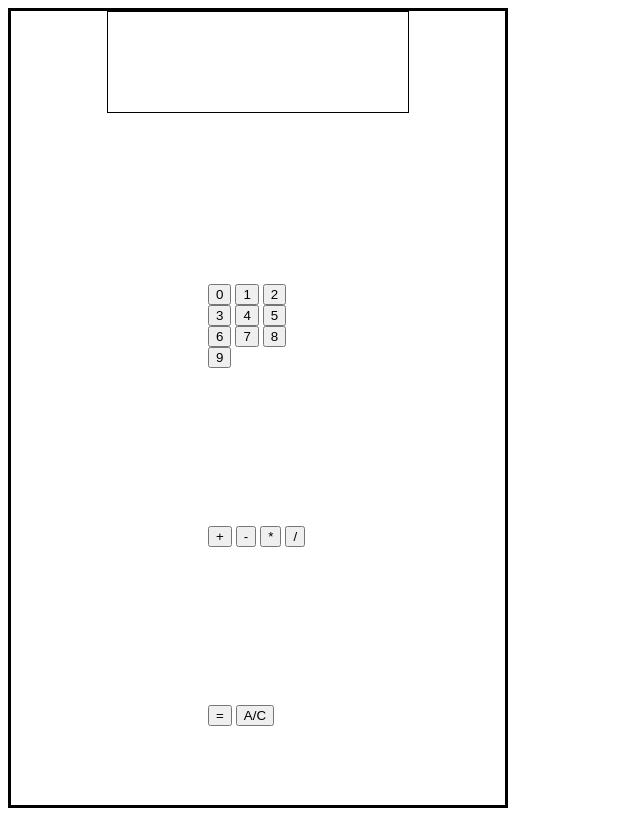
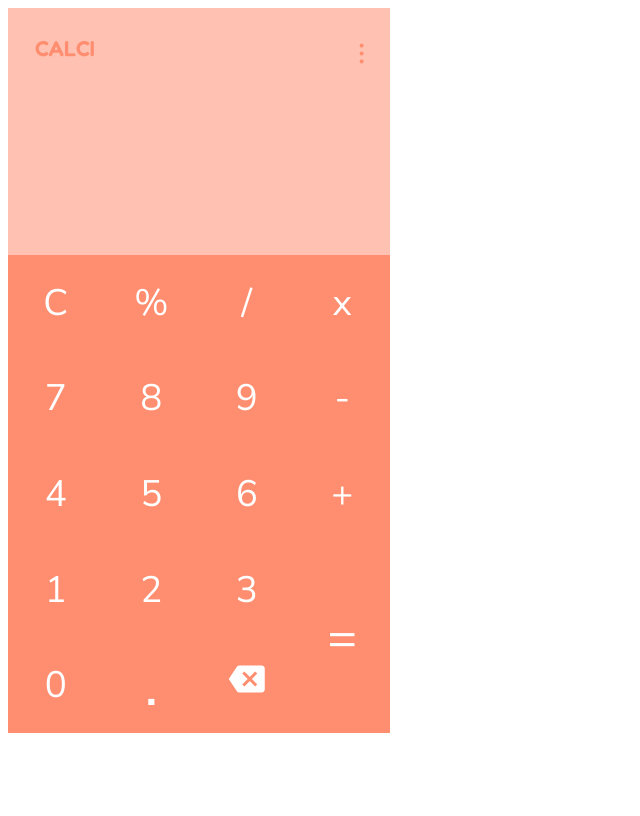
Before and after one commit to nickolas-shtayn/calculator, a plain HTML site: page index.html in a window 1280 px wide. Shown: the whole page, without its empty margins (0-640 px from the left). Drawn offline with Linux system fonts and the light colour scheme.

Commit message:
Implement Figma calculator design

```diff
--- a/index.html
+++ b/index.html
@@ -5,13 +5,19 @@
     <meta name="viewport" content="width=device-width, initial-scale=1.0">
     <title>Calculator</title>
     <link rel="stylesheet" href="style.css">
+    <link href="https://fonts.googleapis.com/icon?family=Material+Icons" rel="stylesheet">
     <script defer src="script.js"></script>
 </head>
 <body>
    <div id="calculator">
-    <div id="display"></div>
+    <div id="display-holder">
+        <div id="logo">
+            <p>CALCI</p>
+            <div>&#xFE19;</div>
+        </div>
+        <div id="display-text"></div>
+    </div>
     <div class="buttons">
-        <div class="numbers">
             <button id="zero">0</button>
             <button id="one">1</button>
             <button id="two">2</button>
@@ -22,16 +28,15 @@
             <button id="seven">7</button>
             <button id="eight">8</button>
             <button id="nine">9</button>
-        </div>
-        <div class="operations">
             <button id="addition">+</button>
             <button id="subtraction">-</button>
-            <button id="multiplication">*</button>
+            <button id="multiplication">x</button>
             <button id="division">/</button>
-        </div>
-        <div id="misc">
             <button id="equals">=</button>
-            <button id="clear">A/C</button>
+            <button id="backspace"><i class="material-icons" style="font-size:36px">backspace</i></button>
+            <button id="clear">C</button>
+            <button id="decimel">.</button>
+            <button id="percentage">%</button>
         </div>
     </div>
    </div>
--- a/script.js
+++ b/script.js
@@ -4,16 +4,65 @@ let userChoices = {
     secondNumber: '',
 }
 
-const numPad = document.querySelector(".numbers")
+const numPad = document.querySelector(".buttons")
 numPad.addEventListener("click", (e) => {
     let target = e.target.textContent;
-    if (userChoices.operation == ''){
-        userChoices.firstNumber += target
+
+    if (!isNaN(target) && target !== ' ') {
+        if (userChoices.operation === '') {
+            userChoices.firstNumber += target;
+        } else {
+            userChoices.secondNumber += target;
+        }
     } else {
-        userChoices.secondNumber += target
+        switch (target) {
+            case '+':
+            case '-':
+            case 'x':
+            case '/':
+                userChoices.operation = target;
+                break;
+            case '=': {
+                let x = Number(userChoices.firstNumber);
+                let y = Number(userChoices.secondNumber);
+                switch(userChoices.operation) {
+                    case '+':
+                        display.textContent = x + y;
+                        break;
+                    case '-':
+                        display.textContent = x - y;
+                        break;
+                    case 'x':
+                        display.textContent = x * y;
+                        break;
+                    case '/':
+                        display.textContent = x / y;
+                        break;
+                }
+            }
+                userChoices.secondNumber = '';
+                userChoices.operation = '';
+                userChoices.firstNumber = display.textContent;
+                return;
+            case 'C':
+                userChoices.firstNumber = '';
+                userChoices.secondNumber = '';
+                userChoices.operation = '';
+                display.textContent = '';
+                return;
+            case 'backspace':
+                if (userChoices.operation === ''){
+                    userChoices.firstNumber = userChoices.firstNumber.slice(0,-1);
+                } else if (userChoices.secondNumber === ''){
+                    userChoices.operation = userChoices.operation.slice(0,-1);
+                } else {
+                    userChoices.secondNumber = userChoices.secondNumber.slice(0,-1);
+                }
+                break;
+        }
     }
     display.textContent = `${userChoices.firstNumber} ${userChoices.operation} ${userChoices.secondNumber}`;
-})
+});
 
 const calculator = document.querySelector("body");
 
@@ -43,20 +92,12 @@ calculator.addEventListener("keydown", (e) => {
 })
 
 
-const operations = document.querySelector(".operations")
-operations.addEventListener("click", (e) => {
+const display = document.querySelector("#display-text");
+
+numPad.addEventListener("click", (e) => {
     let target = e.target.textContent;
-    userChoices.operation = target;
-    display.textContent = `${userChoices.firstNumber} ${userChoices.operation} ${userChoices.secondNumber}`;
-})
-
-const display = document.querySelector("#display");
-
-const misc = document.querySelector("#misc")
-misc.addEventListener("click", (e) => {
-    let target = e.target.textContent;
-    let x;
-    let y;
+    let x = userChoices.firstNumber
+    let y = userChoices.secondNumber
     switch(target) {
         case '=':
             x = Number(userChoices.firstNumber);
@@ -68,7 +109,7 @@ misc.addEventListener("click", (e) => {
                 case '-':
                     display.textContent = x - y;
                     break;
-                case '*':
+                case 'x':
                     display.textContent = x * y;
                     break;
                 case '/':
@@ -79,7 +120,7 @@ misc.addEventListener("click", (e) => {
             userChoices.operation = '';
             userChoices.firstNumber = display.textContent;
             break;
-        case 'A/C':
+        case 'C':
             userChoices.firstNumber = '';
             userChoices.secondNumber = '';
             userChoices.operation = '';
--- a/style.css
+++ b/style.css
@@ -1,24 +1,147 @@
+@import url('https://fonts.googleapis.com/css2?family=Oswald:wght@200..700&display=swap');
+@import url('https://fonts.googleapis.com/css2?family=Nunito+Sans:ital,opsz,wght@0,6..12,200..1000;1,6..12,200..1000&family=Oswald:wght@200..700&display=swap');
+@import url('https://fonts.googleapis.com/css2?family=Fredoka:wght@300..700&family=Nunito+Sans:ital,opsz,wght@0,6..12,200..1000;1,6..12,200..1000&family=Oswald:wght@200..700&display=swap');
+
 #calculator {
     box-sizing: border-box;
     display: flex;
     flex-direction: column;
-    height: 800px;
-    width: 500px;
-    border: 3px solid black;
+    height: 725px;
+    width: 382px;
     justify-content: space-between;
     align-items: center;
+    background-color: #FF8E71;
 }
 
-#display {
-    height: 100px;
-    width: 300px;
-    border: 1px solid black;
+#display-text {
+    display: flex;
+    box-sizing: border-box;
+    justify-content: flex-end;
+    align-items: end;
+    height: 192px;
+    width: 382px;
+    padding-right: 30px;
+    padding-bottom: 26px;
+    background-color: #FFC2B2;
+    font-size: 400%;
+    font-weight: 380;
+    font-family: "Oswald", sans-serif;
+    color: #FF4819;
+}
+
+button {
+    color: white;
+    background-color: #FF8E71;
+    border: 0px;
+    font-size: 230%;
+    font-family: "Nunito Sans", sans-serif;
 }
 
 .buttons {
-    height: 600px;
-    width: 100px;
+    display: grid;
+    grid-template-rows: repeat(5, 95.6px);
+    grid-template-columns: repeat(4, 95.5px);
+}
+
+#logo {
     display: flex;
-    flex-direction: column;
-    justify-content: space-around;
+    flex-direction: row;
+    justify-content: space-between;
+    box-sizing: border-box;
+    height: 55px;
+    padding: 27px;
+    font-family: "Fredoka", sans-serif;
+    font-size: 135%;
+    font-weight: 600;
+    color: #FF8E71;
+    background-color: #FFC2B2;
 }
+
+#logo p {
+    margin-top: 0px;
+}
+
+#logo div {
+   margin-right: -10px;
+   font-size: 110%;
+   font-weight: 900;
+}
+
+#backspace {
+    size: 60%;
+}
+
+#clear {
+    grid-area: 1 / 1 / 2 / 2;
+}
+
+#percentage {
+    grid-area: 1 / 2 / 2 / 3;
+}
+
+#division {
+    grid-area: 1 / 3 / 2 / 4;
+}
+
+#multiplication {
+    grid-area: 1 / 4 / 2 / 4;
+}
+
+#seven {
+    grid-area: 2 / 1 / 3 / 2;
+}
+
+#eight {
+    grid-area: 2 / 2 / 3 / 3;
+}
+
+#nine {
+    grid-area: 2 / 3 / 3 / 4;
+}
+
+#subtraction {
+    grid-area: 2 / 4 / 3 / 4;
+}
+
+#four {
+    grid-area: 3 / 1 / 4 / 1;
+}
+
+#five {
+    grid-area: 3 / 3 / 4 / 2;
+}
+
+#six {
+    grid-area: 3 / 4 / 4 / 3;
+}
+
+#addition {
+    grid-area: 3 / 4 / 4 / 4;
+}
+
+#one {
+    grid-area: 4 / 1 / 5 / 2;
+}
+
+#two {
+    grid-area: 4 / 2 / 5 / 3;
+}
+
+#three {
+    grid-area: 4 / 3 / 5 / 4;
+}
+
+#zero {
+    grid-area: 5/ 1 / 6 / 2;
+}
+
+#decimel {
+    grid-area: 5 / 2 / 6 / 3;
+    font-size: 60px;
+
+}
+
+#equals {
+    grid-area: 4 / 4 / 6 / 5;
+    font-size: 50px;
+}
```
